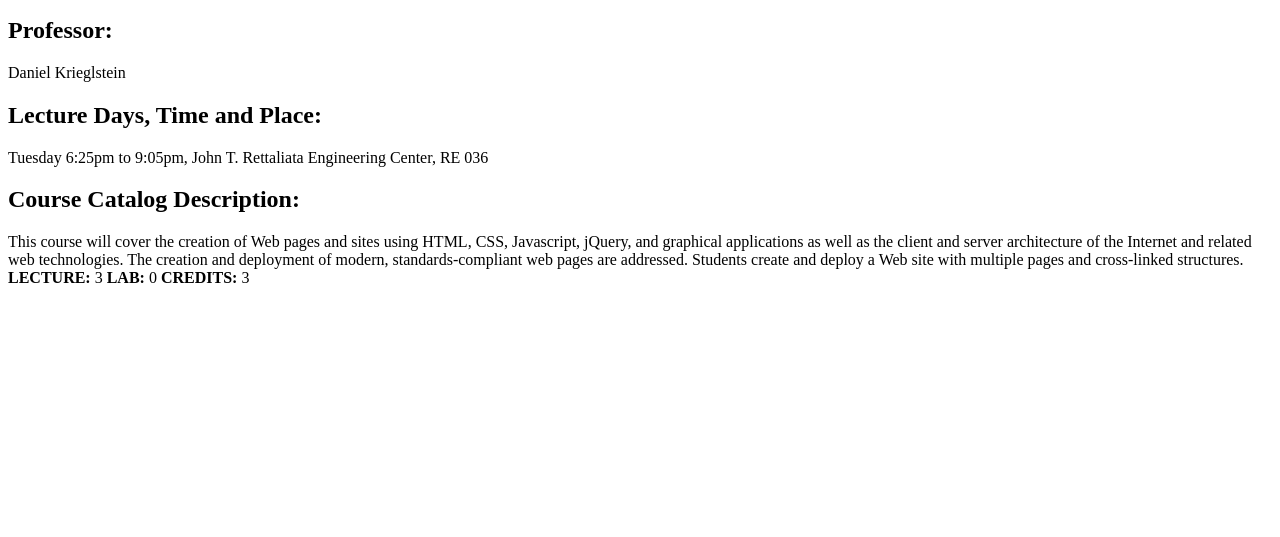
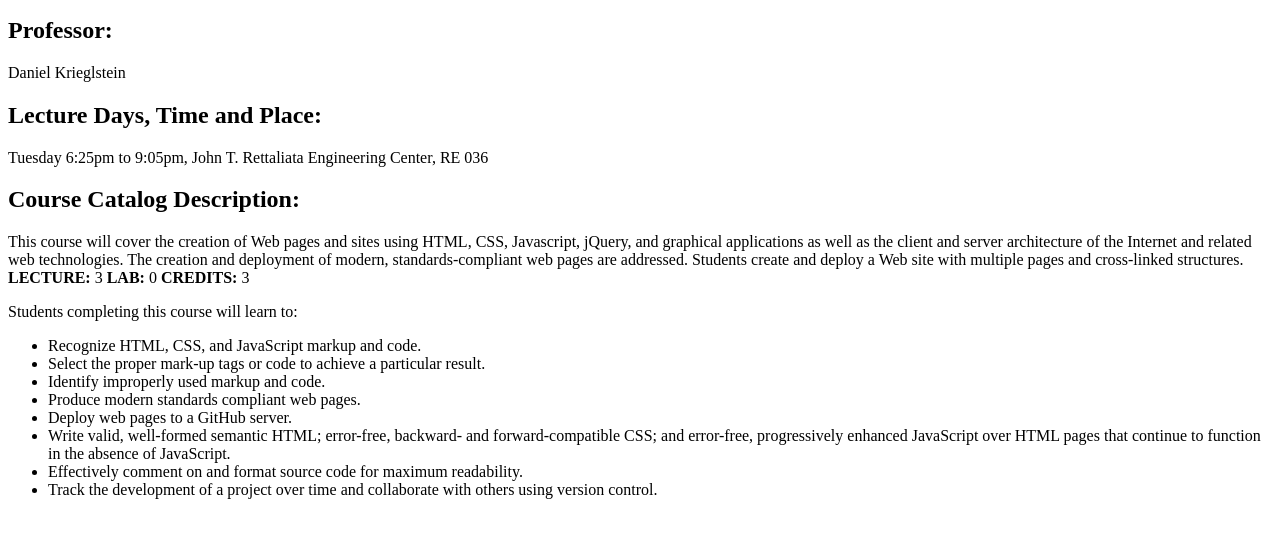
Before and after one commit to igranillo/Granillo_Lab2, a plain HTML site: page index.html in a window 1280 px wide. Shown: the part 105-642 px from the top of the page. Drawn offline with Linux system fonts and the light colour scheme.

Commit message:
added ul as well as the neccessary li's

```diff
--- a/index.html
+++ b/index.html
@@ -12,5 +12,16 @@
 	<p>Tuesday 6:25pm to 9:05pm, John T. Rettaliata Engineering Center, RE 036</p>
 	<h2>Course Catalog Description:</h2>
 	<p>This course will cover the creation of Web pages and sites using HTML, CSS, Javascript, jQuery, and graphical applications as well as the client and server architecture of the Internet and related web technologies. The creation and deployment of modern, standards-compliant web pages are addressed. Students create and deploy a Web site with multiple pages and cross-linked structures.<strong> LECTURE:</strong> 3 <strong>LAB:</strong> 0 <strong>CREDITS:</strong> 3</p>
+	<p>	Students completing this course will learn to:</p>
+	<ul>
+		<li>Recognize HTML, CSS, and JavaScript markup and code.</li>
+		<li>Select the proper mark-up tags or code to achieve a particular result.</li>
+		<li>Identify improperly used markup and code.</li>
+		<li>Produce modern standards compliant web pages.</li>
+		<li>Deploy web pages to a GitHub server.</li>
+		<li>Write valid, well-formed semantic HTML; error-free, backward- and forward-compatible CSS; and error-free, progressively enhanced JavaScript over HTML pages that continue to function in the absence of JavaScript.</li>
+		<li>Effectively comment on and format source code for maximum readability.</li>
+		<li>Track the development of a project over time and collaborate with others using version control.</li>
+	</ul>
 </body>
 </html>
```
